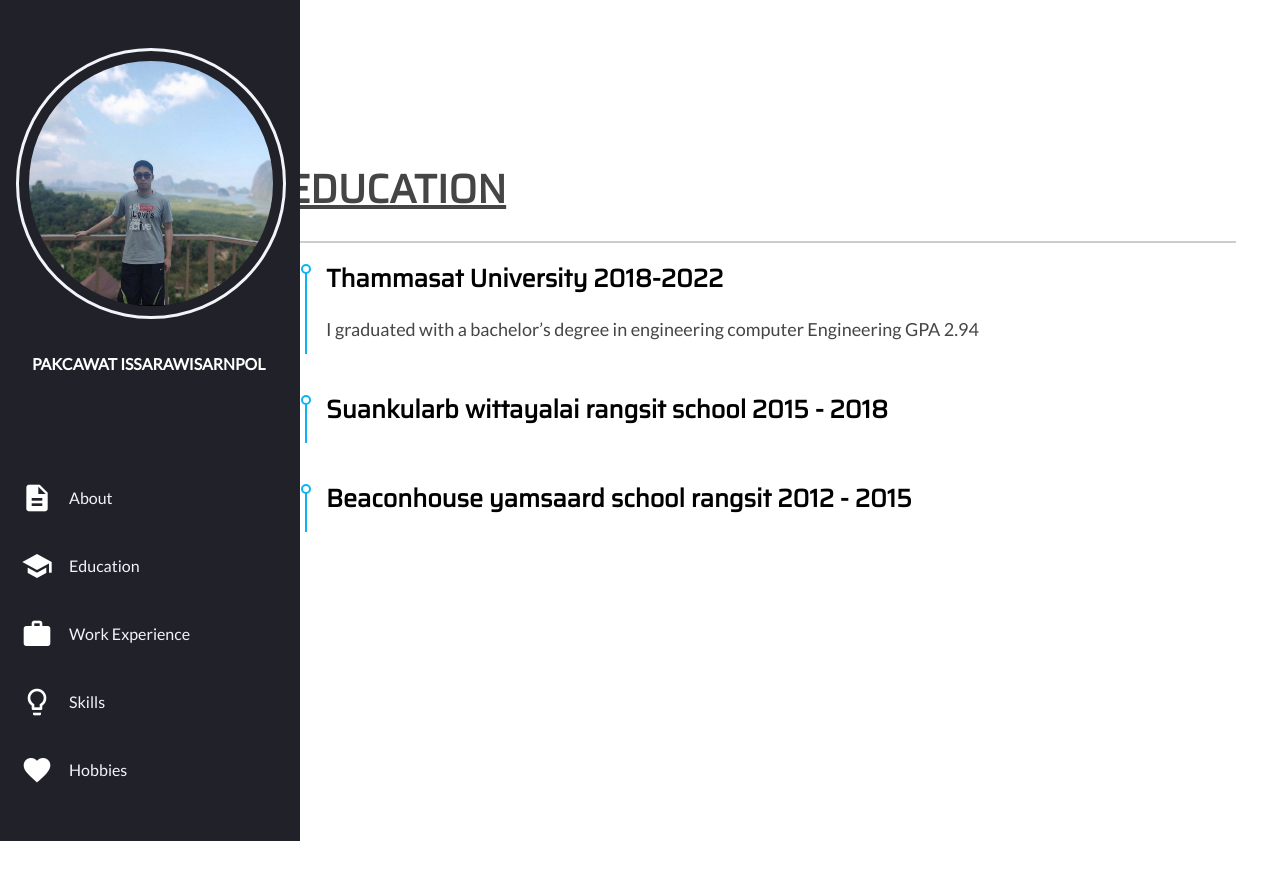
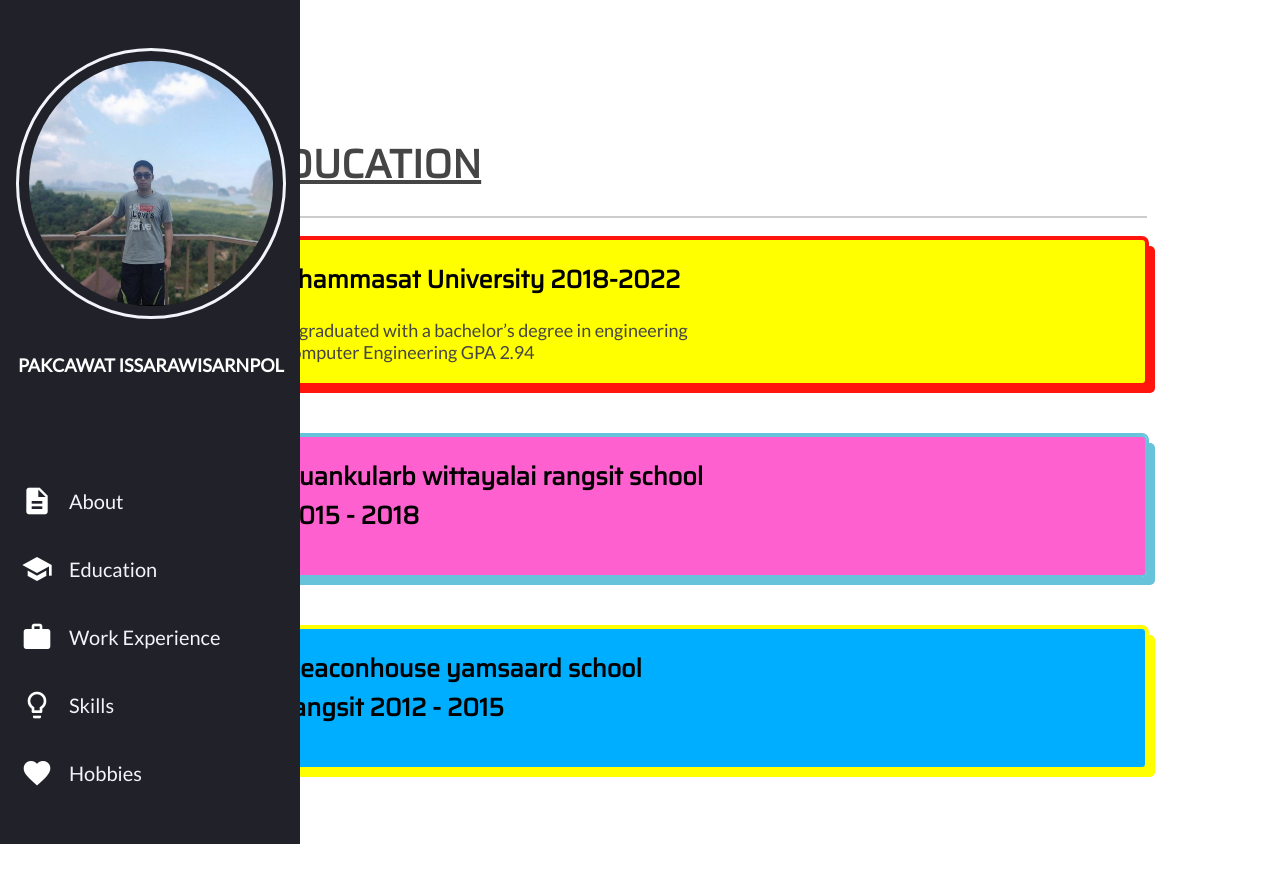
Before and after one commit to Pakcawat/vue-resume-page, a Vue app: page /#/education in a window 1280 px wide. Shown: the top 882 px of the page. Before the commit the page ends 800 px from the top, so only its background shows below. Built offline with nearby package versions, Linux system fonts and the light colour scheme.

Commit message:
last-commit

```diff
--- a/src/components/Sidebar.vue
+++ b/src/components/Sidebar.vue
@@ -16,7 +16,7 @@
 	<aside>
 		<div class="logo">
 			<img :src="logoURL" alt="Vue" />
-			<h3>PAKCAWAT ISSARAWISARNPOL</h3>
+			<h3 style="font-size: 18px; margin-left: 6%;" >PAKCAWAT ISSARAWISARNPOL</h3>
 		</div>
 
 		<!--url sidebar-->
@@ -55,6 +55,7 @@ import logoURL from '../assets/2506.jpg'
 <style lang="scss" scoped>
 
 ul {
+
 	z-index: 99;
 	list-style-type: none;
 	padding: 10px;
--- a/src/views/About.vue
+++ b/src/views/About.vue
@@ -25,7 +25,7 @@
 			</p>
 		</div>
 		<div class="item-About">
-			<p class="text-work-About">Hello ,My name is Pakcawt Issarawisarnpol ,I'am graduated with a bachelor's
+			<p class="text-work-About">&nbsp; Hello ,My name is Pakcawt Issarawisarnpol ,I'am graduated with a bachelor's
 				degree in
 				computer
 				engineering from Thammasat University.
--- a/src/views/Education.vue
+++ b/src/views/Education.vue
@@ -3,9 +3,8 @@
 
 
         <div class="item">
-            <div class="resume_right2">
-                <div class="resume_item2 resume_about2">
-                    <div class="resume_item2 resume_work2">
+            <div class="resume_education">
+
                 <div class="title">
                     <div>
                         <p class="text-work-header" style="font-size: 40px;text-decoration: underline;">EDUCATION</p>
@@ -14,22 +13,26 @@
                 </div>
                 <ul>
                     <li style="margin-bottom: 50px;">
-                                <div class="text-work-header">Thammasat University 2018-2022</div>
-                                <div class="item_resume_right2">
+                        <div class="item_resume_education1">
+                            <div class="text-work-header">Thammasat University 2018-2022 </div>
+
                             <p class="text-work-header"></p>
-                                    <p class="text-work">I graduated with a bachelor’s degree in engineering computer Engineering GPA 2.94</p>
+                            <p class="text-work">&nbsp; I graduated with a bachelor’s degree in engineering computer
+                                Engineering GPA 2.94</p>
                         </div>
                     </li>
-                            <li style="margin-bottom: 50px;">
+                    <li style="margin-bottom: 50px; ">
+                        <div class="item_resume_education2">
                             <div class="text-work-header">Suankularb wittayalai rangsit school 2015 - 2018</div>
-                                <div class="item_resume_right2">
+
                             <p class="text-work-header"></p>
                             <p class="text-work"></p>
                         </div>
                     </li>
                     <li style="margin-bottom: 50px;">
+                        <div class="item_resume_education3">
                             <div class="text-work-header">Beaconhouse yamsaard school rangsit 2012 - 2015</div>
-                                <div class="item_resume_right2">
+
                             <p class="text-work-header"></p>
 
                             <p class="text-work"></p>
@@ -39,99 +42,41 @@
             </div>
         </div>
     </div>
-        </div>
-
-    </div>
 </template>
 
 
 <style>
-.resume_right2 {
-    width: 1000px;
-    background: #fff;
-    padding: 25px;
+.item_resume_education2 {
+    box-shadow: 0 0 0 2px rgb(102, 195, 218), 8px 8px 0 0 rgb(102, 195, 218);
+    display: grid;
+    grid-template-columns: 1fr 1fr;
+    border: 2px solid rgb(102, 195, 218);
+    border-radius: 5px;
+    background-color: rgba(255, 9, 181, 0.644);
+    padding: 1em;
+    max-width: 940px;
+    margin: 0 auto;
 }
-
-.resume_right2 .bold {
-    color: #0bb5f4;
+.item_resume_education1 {
+    box-shadow: 0 0 0 2px rgb(255, 21, 13), 8px 8px 0 0 rgb(255, 21, 13);
+    display: grid;
+    grid-template-columns: 1fr 1fr;
+    border: 2px solid rgb(255, 21, 13);
+    border-radius: 5px;
+    background-color: yellow;
+    padding: 1em;
+    max-width: 940px;
+    margin: 0 auto;
 }
-
-.resume_right2 .resume_work2 ul,
-.resume_right2 .resume_education2 ul {
-    padding-left: 40px;
-    overflow: hidden;
-}
-
-.resume_right2 ul li {
-    position: relative;
-}
-
-.resume_right2 ul li .date {
-    font-size: 16px;
-    font-weight: 500;
-    margin-bottom: 15px;
-}
-
-.resume_right2 ul li .info {
-    margin-bottom: 20px;
-}
-
-.resume_right2 ul li:last-child .info {
-    margin-bottom: 0;
-}
-
-.resume_right2 .resume_work2 ul li:before,
-.resume_right2 .resume_education2 ul li:before {
-    content: "";
-    position: absolute;
-    top: 5px;
-    left: -25px;
-    width: 6px;
-    height: 6px;
-    border-radius: 50%;
-    border: 2px solid #0bb5f4;
-}
-
-.resume_right2 .resume_work2 ul li:after,
-.resume_right2 .resume_education2 ul li:after {
-    content: "";
-    position: absolute;
-    top: 14px;
-    left: -21px;
-    width: 2px;
-    height: 100%;
-    background: #0bb5f4;
-}
-
-.resume_right2 .resume_hobby2 ul {
-    display: flex;
-    justify-content: space-between;
-}
-
-.resume_right2 .resume_hobby2 ul li {
-    width: 80px;
-    height: 80px;
-    border: 2px solid #0bb5f4;
-    border-radius: 50%;
-    position: relative;
-    color: #0bb5f4;
-}
-
-.resume_right2 .resume_hobby2 ul li i {
-    font-size: 30px;
-}
-
-.resume_right2 .resume_hobby2 ul li:before {
-    content: "";
-    position: absolute;
-    top: 40px;
-    right: -52px;
-    width: 50px;
-    height: 2px;
-    background: #0bb5f4;
-}
-
-.resume_right2 .resume_hobby2 ul li:last-child:before {
-    display: none;
+.item_resume_education3 {
+    box-shadow: 0 0 0 2px yellow, 8px 8px 0 0 yellow;
+    display: grid;
+    grid-template-columns: 1fr 1fr;
+    border: 2px solid yellow;
+    border-radius: 5px;
+    background-color: rgb(0, 174, 255);
+    padding: 1em;
+    max-width: 940px;
+    margin: 0 auto;
 }
 </style>
--- a/src/views/Hobbies.vue
+++ b/src/views/Hobbies.vue
@@ -28,6 +28,10 @@
             <p class="text-work-header">Read novel and book</p>
             <p class="text-work">I read fantasy novels, detective novels, and martial arts novels. The books I read are about history.</p>
         </div>
+        <div class="item">
+            <p class="text-work-header">Code challenge</p>
+            <p class="text-work">I am write code at Codewar and leetcode When I feel like I've forgotten something</p>
+        </div>
 
     </div>
 </template>
--- a/src/views/Skills.vue
+++ b/src/views/Skills.vue
@@ -9,6 +9,8 @@
         <p>
         <div class="content">
             <p class="text-work-header">Experience programming language</p>
+            <hr>
+
             <p class="text-work">Css</p>
             <p class="text-work">Java</p>
             <p class="text-work">Node.js</p>
@@ -19,6 +21,8 @@
         </div>
         <div class="content">
             <p class="text-work-header">Experience databases</p>
+            <hr>
+
             <p class="text-work">MySQL</p>
             <p class="text-work">Firebase</p>
             <p class="text-work">MongoDB</p>
@@ -26,6 +30,8 @@
         </div>
         <div class="content">
             <p class="text-work-header">Experience framework</p>
+            <hr>
+
             <p class="text-work">Git</p>
             <p class="text-work">VueJS</p>
             <p class="text-work">Django</p>
--- a/src/views/Work_Experience.vue
+++ b/src/views/Work_Experience.vue
@@ -149,6 +149,8 @@ hr {
     box-sizing: border-box;
     width: 100%;
     padding: 5px;
+    font-family: 'Lato';
+	font-size: 20px;
 
 }
 
```
Lines whose indentation alone changed are shown as unchanged.
